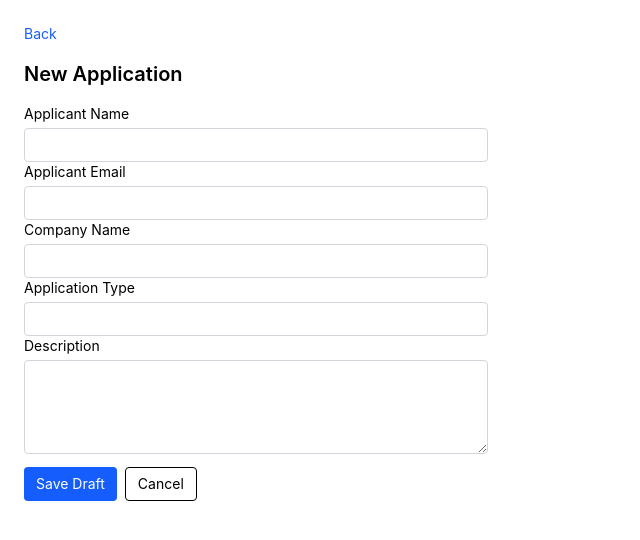
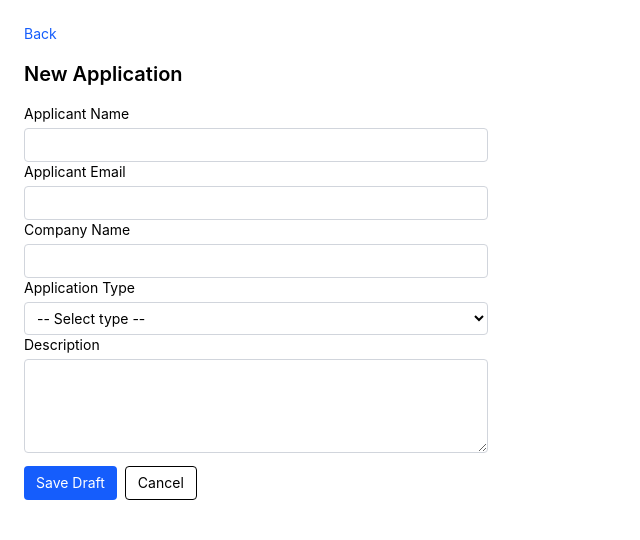
Before and after one commit to KelvinKitheka/Trendpro, a React app in the folder frontend/: page /applications/new in a window 1280 px wide. Shown: the top 540 px of the page, without its empty margins (0-640 px from the left). Built offline with nearby package versions, Linux system fonts and the light colour scheme; the HTML template or start-up script is replaced by a standard one.

Commit message:
fix(ApplicationForm): Correct company_name and update application type input to a select dropdown

```diff
--- a/frontend/src/pages/ApplicationForm.jsx
+++ b/frontend/src/pages/ApplicationForm.jsx
@@ -3,7 +3,7 @@ import { useNavigate, useParams } from "react-router-dom";
 import { api } from "../api/applications";
 
 const TYPES = ["recordation", "renewal", "change_of_ownership", "change_of_name", "discontinuation"]
-const EMPTY = {applicant_name: "", applicant_email: "", company_email: "", application_type: "", description: ""}
+const EMPTY = {applicant_name: "", applicant_email: "", company_name: "", application_type: "", description: ""}
 
 export default function ApplicationForm() {
     const { id } = useParams();
@@ -17,7 +17,7 @@ export default function ApplicationForm() {
             api.get(id).then(app => setForm({
                 applicant_name: app.applicant_name,
                 applicant_email: app.applicant_email,
-                company_email: app.company_email,
+                company_name: app.company_name,
                 application_type: app.application_type,
                 description: app.description,
             }))
@@ -61,7 +61,12 @@ export default function ApplicationForm() {
                 <input name="company_name" value={form.company_name} onChange={handleChange} className={inputClass}/>
             </label>
             <label>Application Type
-                <input name="application_type" value={form.application_type} onChange={handleChange} className={inputClass}/>
+                <select name="application_type" value={form.application_type} onChange={handleChange} className={inputClass}>
+                    <option value="">-- Select type --</option>
+                    {TYPES.map(t => (
+                        <option key={t} value={t}>{t.replace(/_/g, " ")}</option>
+                    ))}
+                </select>
             </label>
             <label>Description
                 <textarea name="description" value={form.description} onChange={handleChange} rows={4} className={inputClass}/>
```
